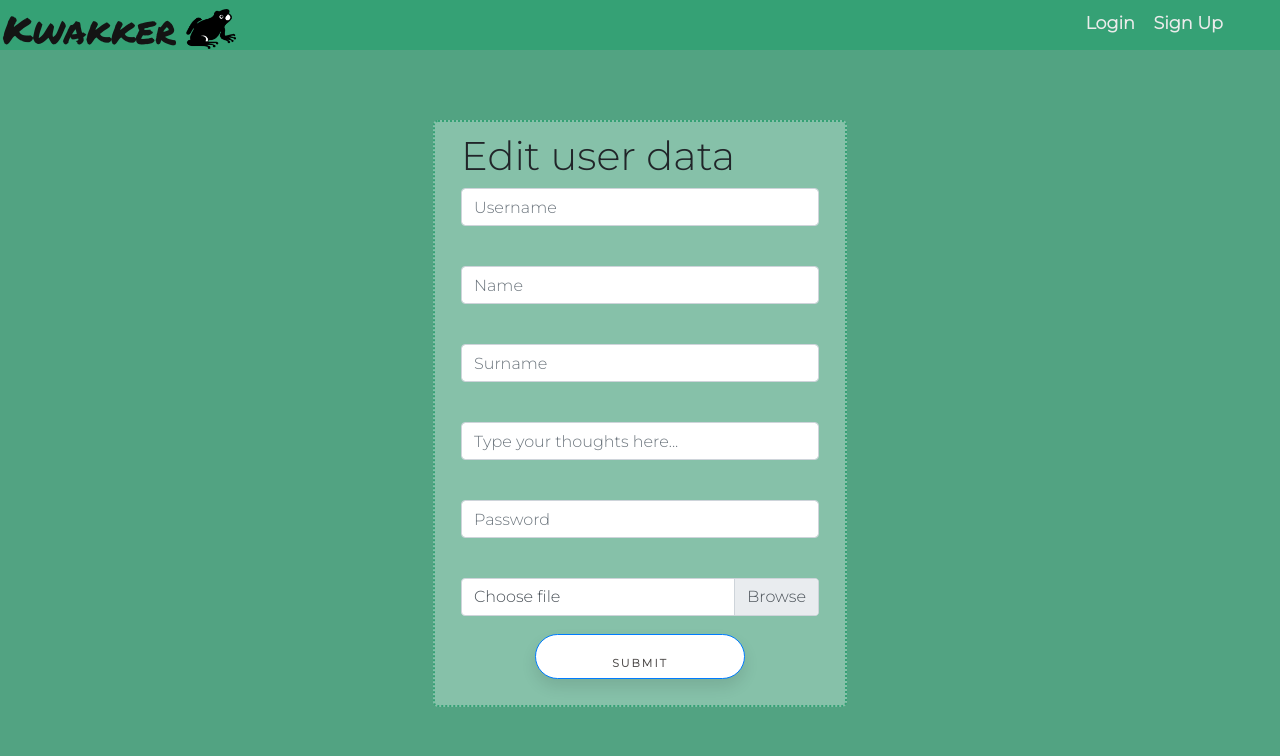
After one commit to FroggyKwa/Kwakker, a Python web app: template templates/edit_profile.html in a window 1280 px wide. The commit adds this page. Shown: the top 756 px of the page. Run offline with Jinja, Linux system fonts and the light colour scheme; the template is opened without the code that fills it, so the values that code supplies are empty, except form fields; tables that the repository leaves empty hold one stand-in row (values such as "Sample post"); form fields are guessed from the names that the template uses; some libraries are stand-ins or nearby versions.

Commit message:
Косяк Ильи 50/50

```diff
--- a/src/app.py
+++ b/src/app.py
@@ -7,7 +7,7 @@ from data import db_session
 db_session.global_init("db/db.sqlite")
 app = Flask(__name__, template_folder='../templates', static_folder='../static')
 app.config['SECRET_KEY'] = 'secret_key'
-app.config['UPLOAD_FOLDER'] = 'D:\\FroggLing\\Python\\Kwakker\\static\\img\\avatars'
+app.config['UPLOAD_FOLDER'] = 'C:\\Users\\User\\PycharmProjects\\Kwakker\\static\\img\\avatars'
 app.debug = True
 api = Api(app)
 api = add_resources(api)
--- a/src/forms.py
+++ b/src/forms.py
@@ -29,7 +29,7 @@ class EditProfileForm(FlaskForm):
     age = IntegerField('Age')
     status = TextAreaField('Status')
     password = PasswordField('Password')
-    avatar = FileField('File Upload', validators=[FileRequired()])
+    avatar = FileField('File Upload')
     submit = SubmitField('Save')
 
 
--- a/src/views.py
+++ b/src/views.py
@@ -74,6 +74,7 @@ def edit_profile():
             file = form.avatar.data
             filename = secure_filename(file.filename)
             user.avatar_path = 'static/img/avatars/' + filename
+            print(user.avatar_path)
             file.save(os.path.join(app.config['UPLOAD_FOLDER'], filename))
         session.commit()
         return redirect(f'/{current_user.username}')
--- a/static/css/style.css
+++ b/static/css/style.css
@@ -44,7 +44,10 @@ a:hover
 
 
 }
-
+#logo-link
+{
+  font-family: 'Permanent Marker', cursive !important;
+}
 .logo a
 {
   color: #141414;
--- a/templates/base.html
+++ b/templates/base.html
@@ -20,7 +20,7 @@
 <body>
 <div class="header">
   <div class="logo">
-    <a href="/"><span>Kwakker</span><img src="{{ url_for('static', filename='img/logo.png') }}" width=50 alt="logo"></a>
+    <a href="/" id="logo-link">Kwakker<img src="{{ url_for('static', filename='img/logo.png') }}" width=50 alt="logo"></a>
   </div>
   {% if not current_user.is_authenticated %}
   <div class="header-btns">
--- /dev/null
+++ b/templates/edit_profile.html
@@ -0,0 +1,46 @@
+{% extends "base.html" %}
+{% block content %}
+<style>
+body
+{
+  background-color: #52a382;
+}
+p
+{
+  font-weight: bold;
+}
+</style>
+<div class="form">
+    <form action="" method="post" class="green-form" enctype="multipart/form-data"
+          novalidate >
+        <h1>Edit user data</h1>
+        {{ form.hidden_tag() }}
+        <p>
+            {{ form.username(class="form-control", placeholder="Username") }}<br>
+        </p>
+        <p>
+            {{ form.name(class="form-control", placeholder="Name") }}<br>
+        </p>
+        <p>
+            {{ form.surname(class="form-control", placeholder="Surname") }}<br>
+        </p>
+        <p>
+            {{ form.status(class="form-control", placeholder="Type your thoughts here...") }}<br>
+        </p>
+        <p>
+            {{ form.password(class="form-control", type="password", placeholder="Password") }}<br>
+        </p>
+        <p class="custom-file">
+            {{ form.avatar(class="custom-file-input", id="customFile", type="file") }}<br>
+            <label class="custom-file-label" for="customFile">Choose file</label>
+        </p>
+        <script>
+    $(".custom-file-input").on("change", function() {
+      var fileName = $(this).val().split("\\").pop();
+      $(this).siblings(".custom-file-label").addClass("selected").html(fileName);
+    });
+  </script>
+        <p id="btn-container">{{ form.submit(type="submit", class="btn btn-primary edit_btn") }}</p>
+    </form>
+</div>
+{% endblock %}
```
Also changed, not shown: templates/post_wall.html (added, +17 -0 lines), templates/profile.html (added, +19 -0 lines).
